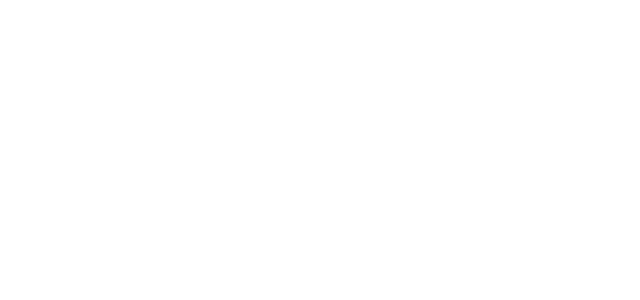
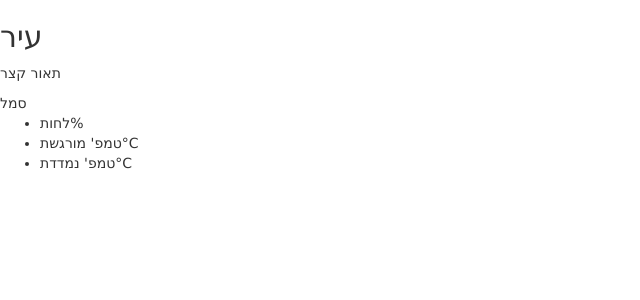
Before and after one commit to BatyahCohen/WeatherProject, a React (Create React App) app: page / in a window 1280 px wide. Shown: the top 300 px of the page, without its empty margins (0-640 px from the left). Built offline with nearby package versions, Linux system fonts and the light colour scheme.

Commit message:
Adding a class representing an area and a component to display it

```diff
--- a/src/App.tsx
+++ b/src/App.tsx
@@ -1,10 +1,12 @@
 import "./bootstrap.css";
 import "./style.css";
+import { AreaDetailsComponent } from "./components/AreaDetailsComponent";
 
 function App()
 {
   return (
     <div className="App" >
+      <AreaDetailsComponent></AreaDetailsComponent>
     </div>
   );
 }
--- /dev/null
+++ b/src/components/AreaDetailsComponent.tsx
@@ -0,0 +1,17 @@
+import React from "react";
+
+export const AreaDetailsComponent = () =>
+{
+ return(
+      <div>
+      <h2>עיר</h2>
+      <p>תאור קצר</p>
+      <span>סמל</span>
+      <ul>
+        <li>לחות%</li>
+        <li>טמפ' מורגשת°C</li>
+        <li>טמפ' נמדדת°C</li>
+      </ul>
+    </div>
+       )
+};
```
Also changed, not shown: src/classes/AreaDetailsClass.tsx (added, +12 -0 lines).
